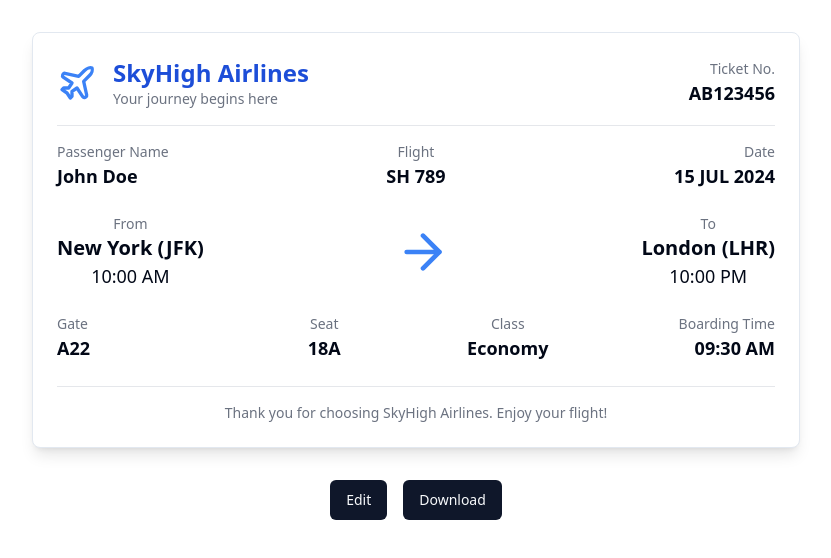
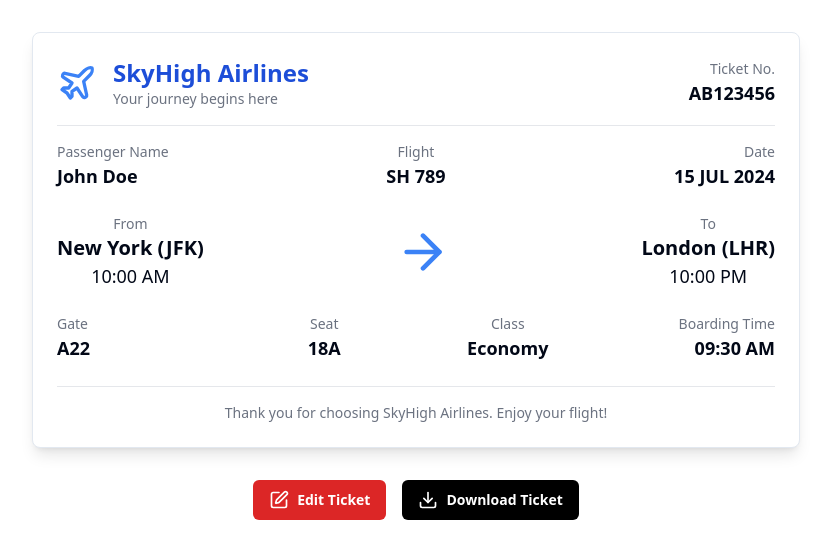
Before and after one commit to HasanYahya101/PlaneTicketTool-Vite, a React (Vite) app: page / in a window 1280 px wide. Shown: the top 558 px of the page, without its empty margins (224-1055 px from the left). Built offline with nearby package versions, Linux system fonts and the light colour scheme.

Commit message:
refactor: Update Playground component with Edit and Download buttons

```diff
--- a/src/components/component/playground.jsx
+++ b/src/components/component/playground.jsx
@@ -1,5 +1,5 @@
 import React, { useEffect } from 'react';
-import { Plane, ArrowRight } from 'lucide-react';
+import { Plane, ArrowRight, Edit, Download } from 'lucide-react';
 import { Calendar as CalendarIcon } from 'lucide-react';
 import { Calendar } from '@/components/ui/calendar';
 import { format } from 'date-fns';
@@ -168,7 +168,10 @@ const Playground = () => {
             <div className='flex justify-center'>
                 <Dialog>
                     <DialogTrigger>
-                        <Button className='mr-2'>Edit</Button>
+                        <Button className='bg-red-600 hover:bg-red-700 text-white font-bold py-2 px-4 flex items-center transition duration-300 rounded-md mr-2'>
+                            <Edit className="w-5 h-5 mr-2" />
+                            Edit Ticket
+                        </Button>
                     </DialogTrigger>
                     <DialogContent className="h-[86vh] mt-1 mb-2">
                         <DialogHeader>
@@ -456,7 +459,12 @@ const Playground = () => {
 
                 </Dialog>
 
-                <Button className='ml-2'>Download</Button>
+                <Button
+                    className="bg-black hover:bg-gray-800 text-white font-bold py-2 px-4 flex items-center transition duration-300 rounded-md ml-2"
+                >
+                    <Download className="w-5 h-5 mr-2" />
+                    Download Ticket
+                </Button>
             </div>
         </div>
     );
```
